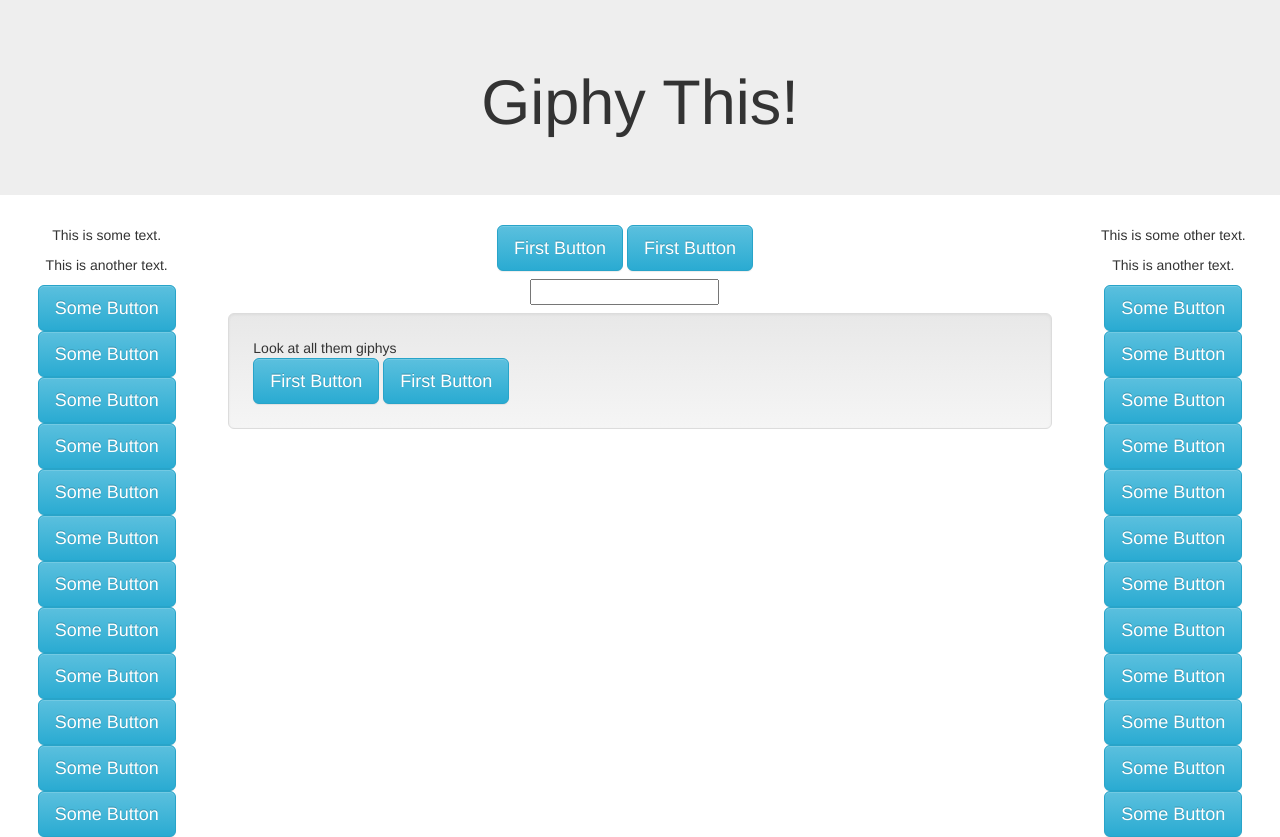
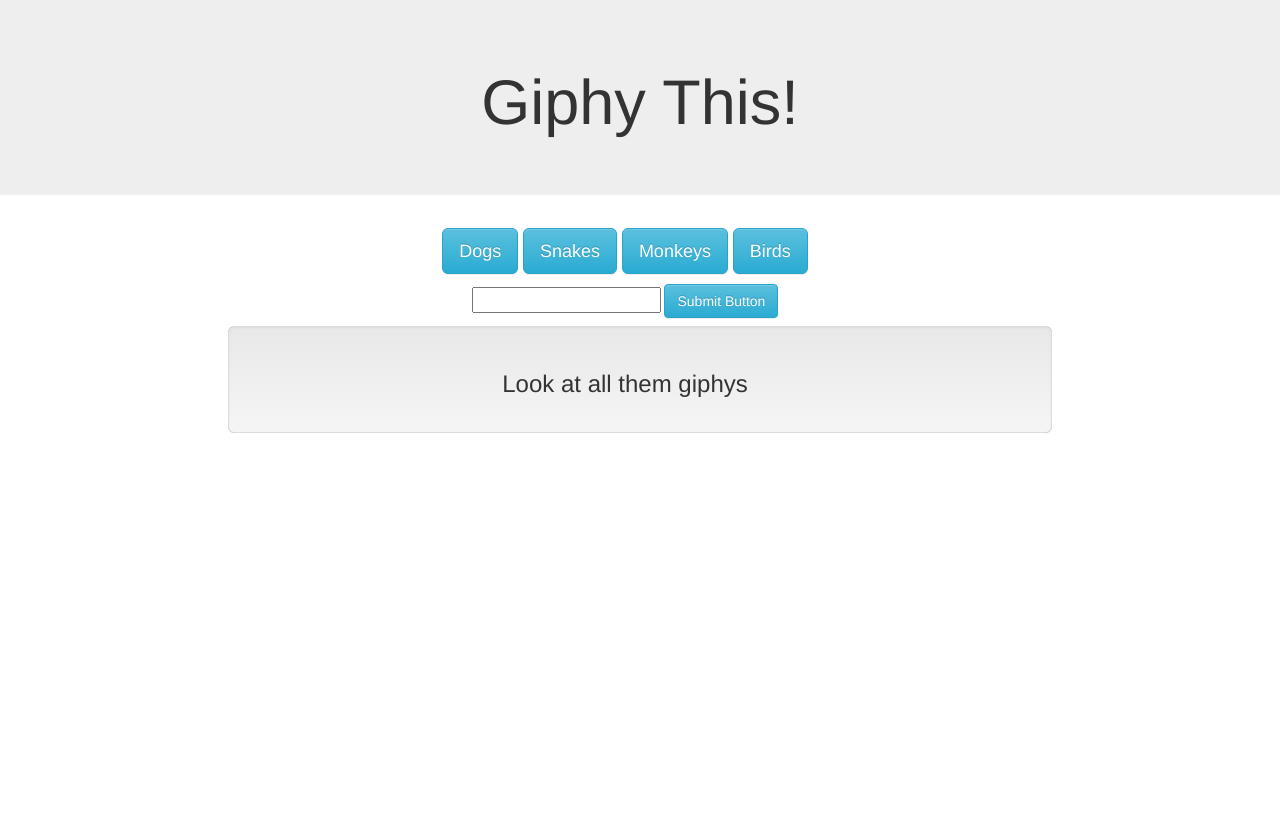
Before and after one commit to Afroid/ajaxMe, a PHP site: page / in a window 1280 px wide. After the commit the page ends 433 px from the top, so only its background shows below. Run offline with PHP 8.4, Linux system fonts and the light colour scheme; some libraries are stand-ins or nearby versions.

Commit message:
Pushing final files for submission

```diff
--- a/assets/css/style.css
+++ b/assets/css/style.css
@@ -2,6 +2,28 @@
 	margin: 1% 0 1% 0;
 }
 
-.well {
+.btn-info{
+	margin: .5% 0 .5% 0;
+}
+
+.well{
+	margin-left: 0%;
+	background-color: blue;
+}
+
+.giphy{
+	margin: .3%;
+}
+
+#resGiphy{
+	margin: 1% 0% 1% 0%;
+	/*float: left;*/
+}
+
+#submitButton{
+	margin: 1% 0 1% 0;
+}
+
+#showResults{
 	margin-left: 0%;
 }
--- a/assets/javascript/giphy.js
+++ b/assets/javascript/giphy.js
@@ -0,0 +1,167 @@
+
+  // Need to populate initial buttons linked to Giphy - check
+  // Need to append additional buttons linked to Giphy
+  // Need those buttons to return results from Giphy- check
+  // And those results should be displayed in the well - check
+  // And when you click on an image, it Giphy's
+
+
+  //variable array to hold names for initial buttons
+  var topics = ["Dogs", "Snakes", "Monkeys", "Birds"];
+  var data, animatedImg, stillImg;
+
+  function displayGiphyInfo() {
+
+    // Pulls the data-search attribute's value to be used later in the queryURL
+    var searchTerm = $(this).attr("data-search");
+    // console.log("Search Term: " + searchTerm);
+
+    // Build a query URL with a limit of 10 to hit the giphy API with the search term from above
+    var queryURL = "http://api.giphy.com/v1/gifs/search?q=" + searchTerm + "&api_key=dc6zaTOxFJmzC&limit=10";
+    // console.log("queryURL: " + queryURL);
+
+        // I was trying to clear the entire well every time the function displayGiphyInfo()
+        // is called but it seems to have created another bug.
+        $("#showResults").empty();//html("");//empty();
+
+        //This is an ajax query to the URL above to "GET" a response.
+        $.ajax({
+          url: queryURL,
+          method: "GET"
+        }).done(function(response) {
+
+          // Variable to hold the data array from the response
+          data = response.data;
+
+          // Loops over the array of 10 items and builds our new div
+          // each time with the respective classes and attributes
+          for(var i = 0; i < data.length; i++){
+
+            // A div with classes and an ID
+            var newDiv = $("<div class='col-md-4 text-center' id='resGiphy'>");
+
+            // Variable for the rating
+            var rating = data[i].rating;
+            // console.log("Rating: " + rating);
+
+            //Paragraph area to hold the rating
+            var pRating = $("<p>").text("Rating: " + rating);
+
+            //Getting the image from the response
+            var imgURL = data[i].images.fixed_height_still.url;
+            // console.log("imgURL: " + imgURL);
+
+            //Creates an element to hold our images with a src attribute
+            //src = "someURL to an image" data-state='still', data-value, and an ID
+            var image = $("<img data-state='still' id='imgGiphy'>");
+            image.attr("src", imgURL);
+            image.attr("data-value", i);
+
+            // Appending the rating to the new div
+            newDiv.append(pRating);
+
+            // Appending the image to the new div
+            newDiv.append(image);
+
+            // Take the entirely new div that's been created and prepending it
+            // to the well in the ID for showResults
+            $("#showResults").prepend(newDiv);
+          }
+
+          // Once you click anything with an id of imgGiphy, this function works
+          $("body").on("click", '#imgGiphy', function() {
+            // console.log("Clicked it!");
+
+            // Grabs the value from data-value which is a number that coincides
+            // with the Giphy API from above so we don't lose our place
+            var val = $(this).attr("data-value");
+            // console.log("Value: ", val);
+
+            //Sets the API URL based on the value a couple lines above
+            animatedImg = data[val].images.fixed_height.url;
+            stillImg = data[val].images.fixed_height_still.url;
+            // console.log("Animated URL: " + animatedImg);
+            // console.log("Still URL: " + stillImg);
+
+            // Variable to get the state of still or animate from the element clicked in the HTML
+            var state = $(this).attr("data-state");
+            // console.log("Data-State: " + state);
+
+            // If the clicked image's state is still, update its src attribute to what its data-animate value is.
+            // Then, set the image's data-state to animate
+            // Else set src to the data-still value and then set the image's data-state to still
+
+
+/****BUG ALERT****/
+/**
+I'm not entirely sure why but when you click a second button, say you first click Monkeys and then you click
+Birds, when you then click on an image it loops through these two conditions twice. I don't know if this is
+a javascript issue but on every click of the image, it would get inside both conditions somehow. I tried
+quite a few things to fix it but have no idea why it was behaving this way. It works fine on page load but
+not once you empty everything out and fill it in with new results.
+**/
+
+            if (state === "still"){
+              console.log("ANIMATE inside");
+              $(this).attr("src", animatedImg);
+              $(this).attr("data-state", "animate");
+            }else{
+              console.log("STILL inside");
+              $(this).attr("src", stillImg);
+              $(this).attr("data-state", "still");
+            }
+
+          });
+
+        });
+
+      }
+
+
+      //Whenever the submit button is clicked, this function runs
+      $("#submitButton").on("click", function(event) {
+        event.preventDefault();
+        // console.log("Clicked the submit button");
+
+        // This line grabs the input from the textbox
+        var giphRes = $("#theInput").val().trim();
+        // console.log("Input Value: " + giphRes);
+
+        // Adding another value from the input to the topics array
+        topics.push(giphRes);
+        $("#theInput").val("");//This clears the input field
+
+        //Calls populateButtons() again to update our buttons
+        populateButtons();
+      });
+
+      // This function populates our initial buttons
+      function populateButtons() {
+
+        //This is to prevent repeat buttons
+        $("#populateButtons").empty();
+
+        // Loops through the initial topics array
+        for (var i = 0; i < topics.length; i++) {
+
+          // This makes a button each time it loops with
+          // classes and the name on the button from the topics array
+          var a = $("<button>");
+
+          a.addClass("btn btn-info btn-lg giphy");
+
+          a.attr("data-search", topics[i]);
+
+          a.text(topics[i]);
+
+          //This appends each new button into the
+          // div with the ID of populateButtons
+          $("#populateButtons").append(a);
+        }
+      }
+
+      //This is a listener for any element with the class of giphy
+      $(document).on("click", ".giphy", displayGiphyInfo);
+
+      // This shows the initial buttons
+      populateButtons();
--- a/index.html
+++ b/index.html
@@ -16,57 +16,46 @@
 		<h1>Giphy This!</h1>
 	</div>
 
-	<div class="fluid-container text-center">
-		<div class="col-md-2">
-			<p>This is some text.</p>
-			<p>This is another text.</p>
-			<button class="btn btn-info btn-lg">Some Button</button>
-			<button class="btn btn-info btn-lg">Some Button</button>
-			<button class="btn btn-info btn-lg">Some Button</button>
-			<button class="btn btn-info btn-lg">Some Button</button>
-			<button class="btn btn-info btn-lg">Some Button</button>
-			<button class="btn btn-info btn-lg">Some Button</button>
-			<button class="btn btn-info btn-lg">Some Button</button>
-			<button class="btn btn-info btn-lg">Some Button</button>
-			<button class="btn btn-info btn-lg">Some Button</button>
-			<button class="btn btn-info btn-lg">Some Button</button>
-			<button class="btn btn-info btn-lg">Some Button</button>
-			<button class="btn btn-info btn-lg">Some Button</button>
+<!--
+	Need to populate initial buttons linked to Giphy - check
+	Need to append additional buttons linked to Giphy
+	Need those buttons to return results from Giphy- check
+	And those results should be displayed in the well - check
+	And when you click on an image, it Giphy's
+-->
 
+<!-- Holds everything -->
+<div class="fluid-container">
+
+	<!-- I was going to put images in the left and right column and then decided against it
+	but left them in for spacing and whatnot. -->
+	<div id="leftCol" class="col-md-2 text-center">
 	</div>
-		<div id="giphySection" class="col-md-8">
-			<div class="row col-md-12">
-				<button class="btn btn-info btn-lg">First Button</button>
-				<button class="btn btn-info btn-lg">First Button</button>
+
+	<!-- This is where the magic happens -->
+	<div id="giphySection" class="col-md-8 text-center">
+		<div id="populateButtons" class="row col-md-12">
+			<!-- Shows initial buttons and then additional buttons submitted -->
 		</div>
+
+		<!-- Holds the input field and the submit button -->
 		<div id="inputRow" class="row col-md-12">
 			<input type="text" name="theInput" id="theInput">
+			<input id="submitButton" type="submit" class="btn btn-info" value="Submit Button">
 		</div>
-			<div class="row col-md-12 well well-lg text-left">
+
+		<!-- This has our well -->
+		<div class="row col-md-12 well well-lg">
 			<div class="row col-md-12">
-					Look at all them giphys
+				<h3>Look at all them giphys</h3>
 			</div>
-				<div id="showResults" class="row col-md-12">
-					<button class="btn btn-info btn-lg">First Button</button>
-					<button class="btn btn-info btn-lg">First Button</button>
+			<div id="showResults" class="row col-md-12 text-center">
+				<!-- This holds all the results from clicking buttons -->
 			</div>
 		</div>
 	</div>
-		<div class="col-md-2">
-			<p>This is some other text.</p>
-			<p>This is another text.</p>
-			<button class="btn btn-info btn-lg">Some Button</button>
-			<button class="btn btn-info btn-lg">Some Button</button>
-			<button class="btn btn-info btn-lg">Some Button</button>
-			<button class="btn btn-info btn-lg">Some Button</button>
-			<button class="btn btn-info btn-lg">Some Button</button>
-			<button class="btn btn-info btn-lg">Some Button</button>
-			<button class="btn btn-info btn-lg">Some Button</button>
-			<button class="btn btn-info btn-lg">Some Button</button>
-			<button class="btn btn-info btn-lg">Some Button</button>
-			<button class="btn btn-info btn-lg">Some Button</button>
-			<button class="btn btn-info btn-lg">Some Button</button>
-			<button class="btn btn-info btn-lg">Some Button</button>
+
+	<div id="rightCol" class="col-md-2 text-center">
 	</div>
 </div>
 
```
Lines whose indentation alone changed are shown as unchanged.
